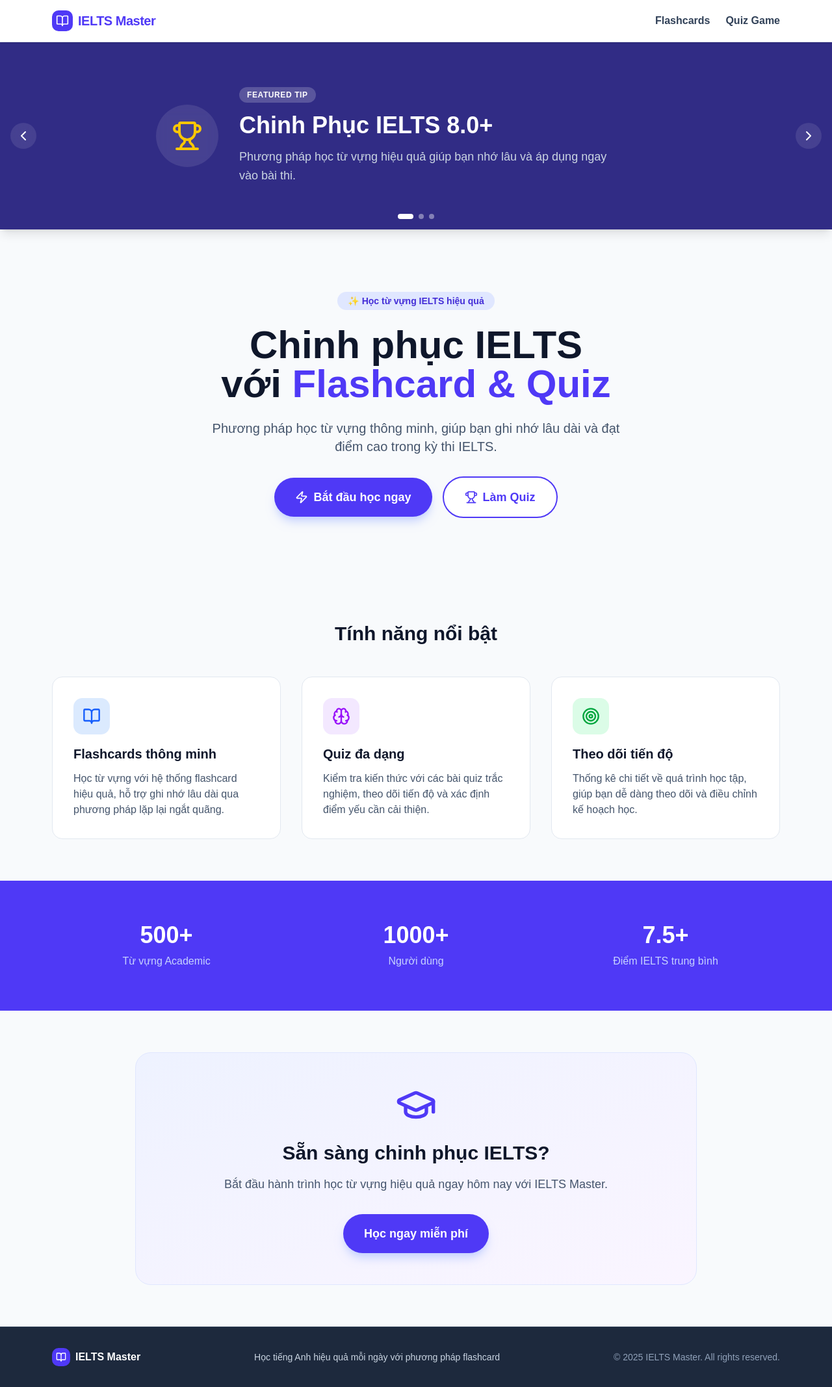
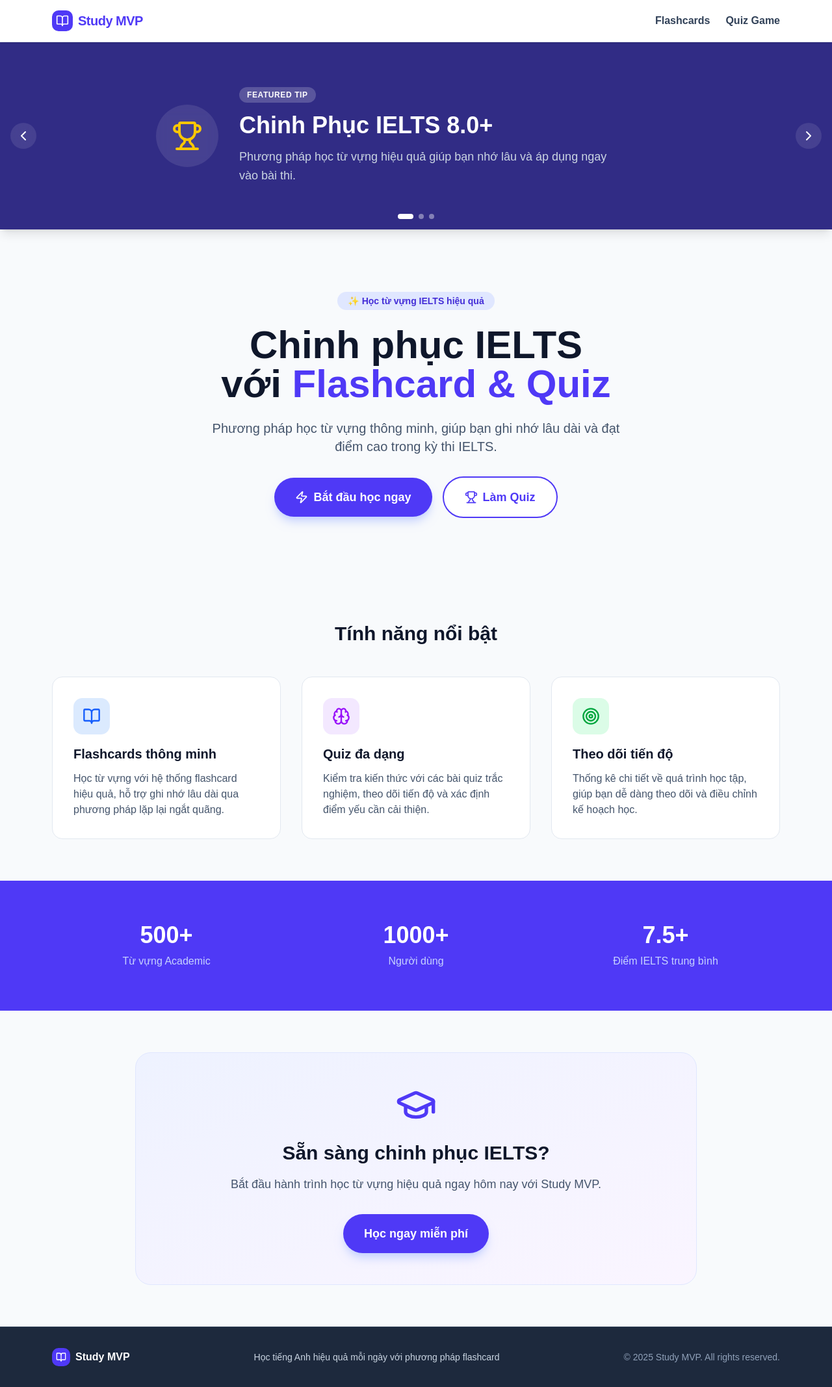
Before and after one commit to phuctrank81/flashcard-phuctran, a Next.js app: page / in a window 1280 px wide. Shown: the whole page at 65% size. Built offline with nearby package versions, Linux system fonts and the light colour scheme.

Commit message:
new update

```diff
--- a/app/components/Footer.tsx
+++ b/app/components/Footer.tsx
@@ -9,14 +9,14 @@ export default function Footer() {
                         <div className="bg-indigo-600 text-white p-1.5 rounded-lg">
                             <BookOpen className="w-4 h-4" />
                         </div>
-                        <span className="font-bold text-white">IELTS Master</span>
+                        <span className="font-bold text-white">Study MVP</span>
                     </div>
 
                     <div className="text-sm text-center md:text-left">
                         <p>Học tiếng Anh hiệu quả mỗi ngày với phương pháp flashcard</p>
                     </div>
 
-                    <div className="text-sm text-slate-400">© 2025 IELTS Master. All rights reserved.</div>
+                    <div className="text-sm text-slate-400">© 2025 Study MVP. All rights reserved.</div>
                 </div>
             </div>
         </footer>
--- a/app/components/header.tsx
+++ b/app/components/header.tsx
@@ -12,7 +12,7 @@ export default function Header() {
           <div className="bg-indigo-600 text-white p-1.5 rounded-lg">
             <BookOpen className="w-5 h-5" />
           </div>
-          <span className="text-xl font-bold tracking-tight">IELTS Master</span>
+          <span className="text-xl font-bold tracking-tight">Study MVP</span>
         </Link>
 
         <nav className="flex items-center gap-6">
--- a/app/layout.tsx
+++ b/app/layout.tsx
@@ -13,7 +13,7 @@ const geistMono = Geist_Mono({
 });
 
 export const metadata: Metadata = {
-  title: "Ielts Master",
+  title: "Study MVP",
   description: "Generated by create next app",
 };
 
--- a/app/page.tsx
+++ b/app/page.tsx
@@ -108,7 +108,7 @@ export default function HomePage() {
             <GraduationCap className="w-16 h-16 text-indigo-600 mx-auto mb-6" />
             <h2 className="text-3xl font-bold text-slate-900 mb-4">Sẵn sàng chinh phục IELTS?</h2>
             <p className="text-lg text-slate-600 mb-8 max-w-2xl mx-auto">
-              Bắt đầu hành trình học từ vựng hiệu quả ngay hôm nay với IELTS Master.
+              Bắt đầu hành trình học từ vựng hiệu quả ngay hôm nay với Study MVP.
             </p>
             <Link
               href="/flashcards"
```
